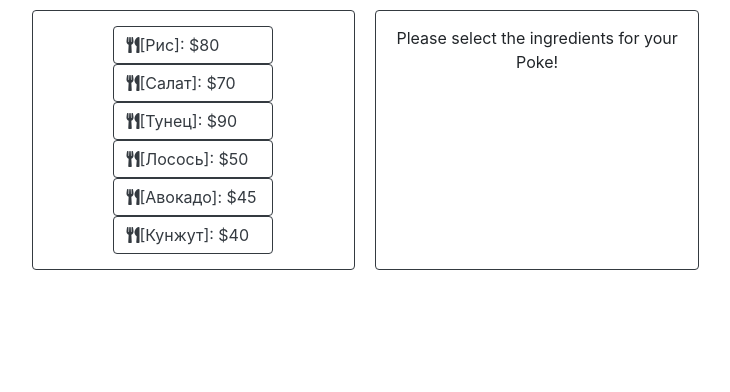
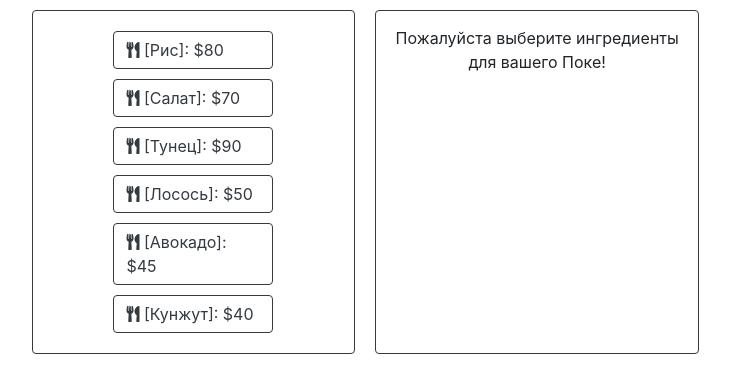
Before and after one commit to galubezzz/python_group_1_exam_7_maria_galunova, a React (Create React App) app: page / in a window 1280 px wide. Shown: the top 392 px of the page, without its empty margins (230-960 px from the left). Built offline with nearby package versions, Linux system fonts and the light colour scheme.

Commit message:
added labels

```diff
--- a/src/App.css
+++ b/src/App.css
@@ -33,6 +33,7 @@
 }
 .btn {
   width: 160px;
+  margin: 5px;
 }
 @keyframes App-logo-spin {
   from {
--- a/src/App.js
+++ b/src/App.js
@@ -55,6 +55,11 @@ class App extends Component {
         this.setState({totalPrice: price});
       };
 
+    getLabel = (name) => {
+        let label = availableItems.find(item => item.name === name).label;
+        return label;
+    };
+
 
 
     render() {
@@ -63,7 +68,10 @@ class App extends Component {
                 <div className='container'>
                     <div className='row'>
                         <ItemsForm items={availableItems} addItem={this.addItem}/>
-                        <Order items={this.state.items} removeItem={this.removeItem} total={this.state.totalPrice}/>
+                        <Order items={this.state.items}
+                               label={this.getLabel}
+                               removeItem={this.removeItem}
+                               total={this.state.totalPrice}/>
                     </div>
                 </div>
 
--- a/src/components/ItemsForm/Item/Item.js
+++ b/src/components/ItemsForm/Item/Item.js
@@ -3,7 +3,7 @@ import React from 'react';
 function Item(props){
     return(
         <div>
-            <button className="btn btn-outline-dark text-left" onClick={props.addItem}><i className="fas fa-utensils"></i>[{props.name}]: ${props.price}</button>
+            <button className="btn btn-outline-dark text-left" onClick={props.addItem}><i className="fas fa-utensils"></i> [{props.name}]: ${props.price}</button>
         </div>
     );
 }
--- a/src/components/Order/Order.js
+++ b/src/components/Order/Order.js
@@ -3,14 +3,18 @@ import OrderItem from './OrderItem/OrderItem'
 
 function Order(props){
     const newItems = props.items.filter(item => item.count>0);
-    let message = "Please select the ingredients for your Poke!";
+    let message = "Пожалуйста выберите ингредиенты для вашего Поке!";
 
     if (newItems.length>0){
         return(
         <div className="col-md-5 form-group rounded border border-dark block">
-            Order Details:
+            Ваш поке:
             {newItems.map(
-                item => <OrderItem name={item.name} total={item.total} count={item.count} removeItem ={()=>{props.removeItem(item.name)}} />
+                item => <OrderItem name={item.name}
+                                   label={()=>props.label(item.name)}
+                                   total={item.total}
+                                   count={item.count}
+                                   removeItem ={()=>{props.removeItem(item.name)}} />
             )}
             Total: ${props.total}
         </div>
--- a/src/components/Order/OrderItem/OrderItem.js
+++ b/src/components/Order/OrderItem/OrderItem.js
@@ -7,7 +7,7 @@ function OrderItem(props){
     }
     return(
         <div>
-           {props.name}: {props.count}шт x ${price} = {props.total} <span onClick={props.removeItem}><i className="fas fa-trash-alt"></i></span>
+           {props.label()}: {props.count}шт x ${price} = {props.total} <span onClick={props.removeItem}><i className="fas fa-trash-alt"></i></span>
         </div>
     );
 }
```
